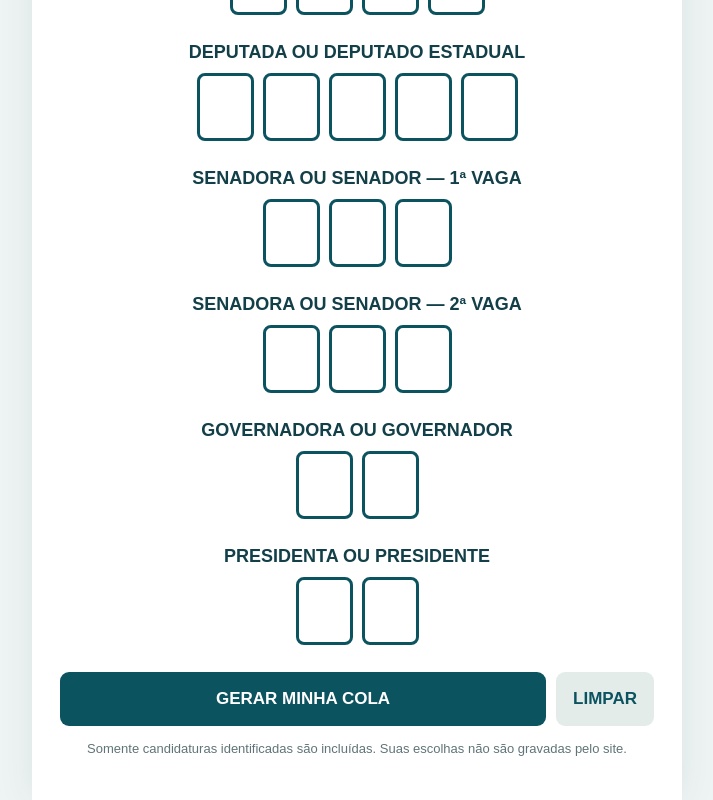
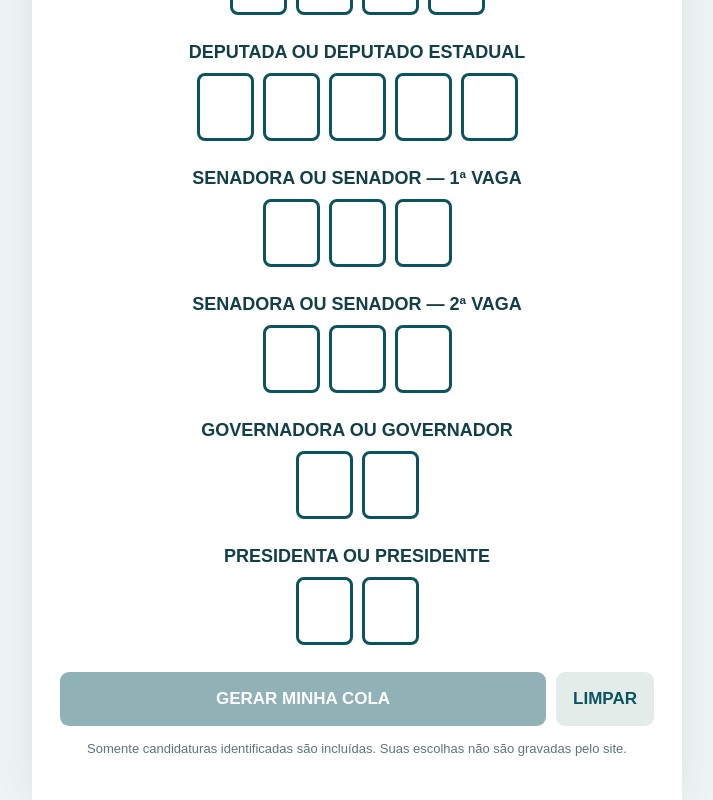
Before and after one commit to GLEISONtiago/colinha, a Next.js app: page / in a window 1280 px wide. Shown: the part 381-1181 px from the top of the page, without its empty margins (283-996 px from the left). Built offline with nearby package versions, Linux system fonts and the light colour scheme; no server answers.

Commit message:
Add accessible action and print styles

```diff
--- a/app/style.css
+++ b/app/style.css
@@ -38,3 +38,9 @@
  .actions{margin-left:-10px;margin-right:-10px;padding-left:10px;padding-right:10px;grid-template-columns:1fr 82px}
  .actions button{font-size:14px}
 }
+
+.actions button:disabled{opacity:.45;cursor:not-allowed}
+.previewActions{display:grid;grid-template-columns:1fr 1fr;gap:10px}
+.previewActions .printBtn{background:#e4ecea;color:#0c5360}
+@media(max-width:420px){.previewActions{grid-template-columns:1fr}}
+@media(prefers-reduced-motion:reduce){*{scroll-behavior:auto!important;transition:none!important}}
```
